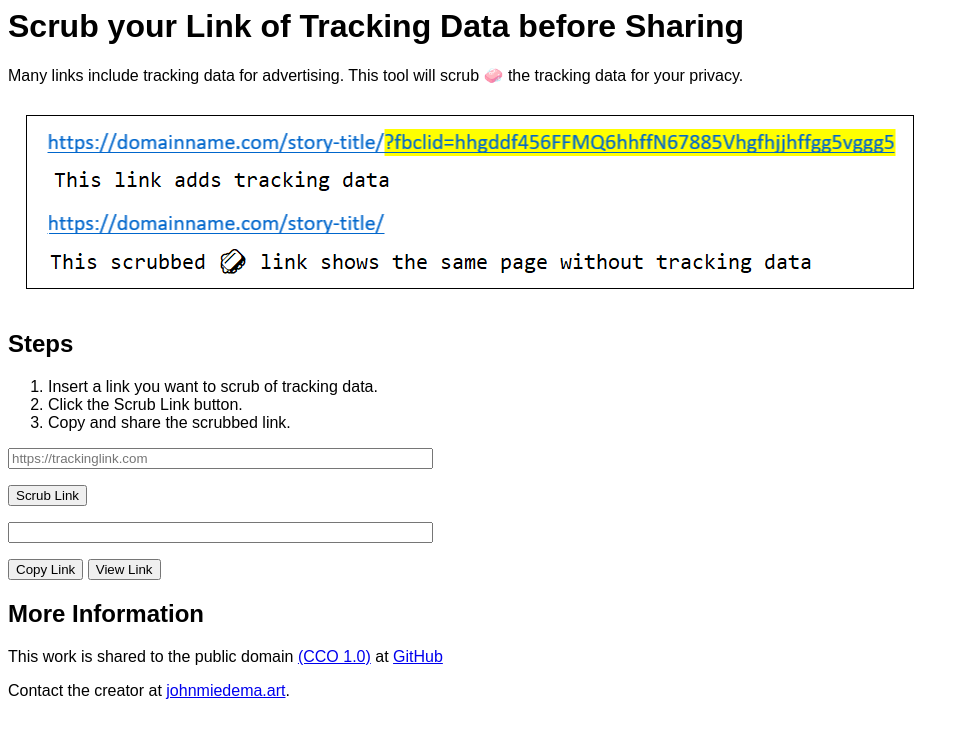
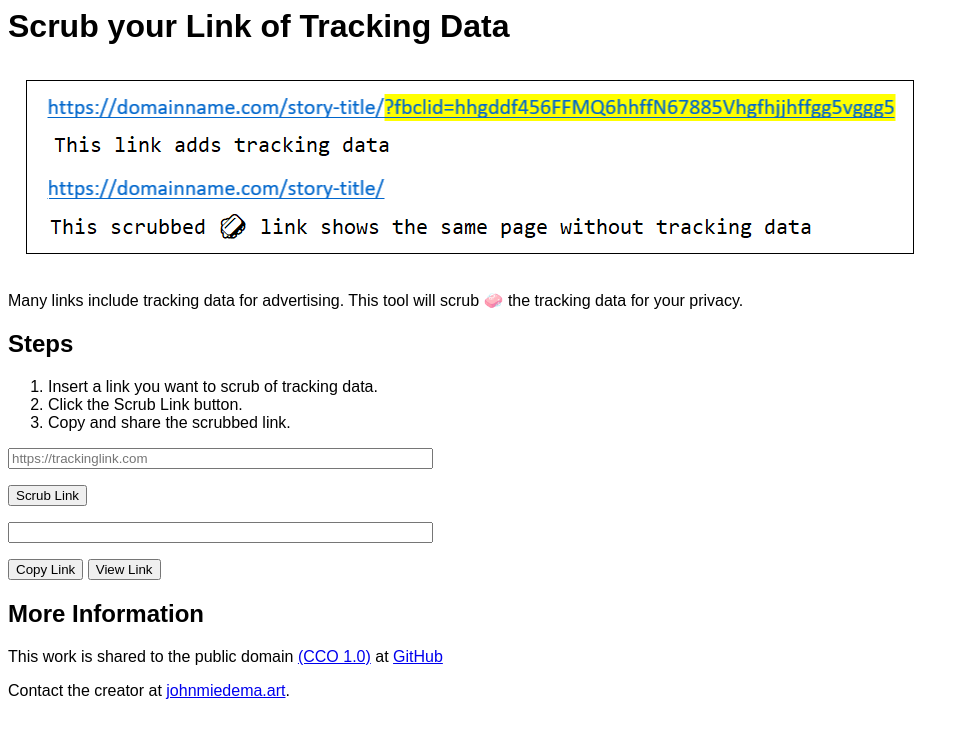
Before and after one commit to johnmiedema/scrublink, a plain HTML site: page index.html in a window 1280 px wide. Shown: the whole page, without its empty margins (0-969 px from the left). Drawn offline with Linux system fonts and the light colour scheme.

Commit message:
Add files via upload

```diff
--- a/index.html
+++ b/index.html
@@ -2,7 +2,7 @@
 
 <head>
 <meta name="viewport" content="width=device-width, initial-scale=1.0">
-<title>Scrub your Link of Tracking Data before Sharing</title>
+<title>Scrub your Link of Tracking Data</title>
 
 <script type="text/javascript">
 function createurl(){
@@ -51,9 +51,9 @@ function copyurlshare(){
 </head>
 
 <body style="font-family: sans-serif;max-width:1000px">
-<h1>Scrub your Link of Tracking Data before Sharing</h1>
+<h1>Scrub your Link of Tracking Data</h1>
+<p><img src="scrubexample.png" /></p>
 <p>Many links include tracking data for advertising. This tool will scrub 🧼 the tracking data for your privacy.</p>
-<p><img src="scrubexample.png" /></p>
 <h2>Steps</h2>
 <ol>
 <li>Insert a link you want to scrub of tracking data.</li>
```
